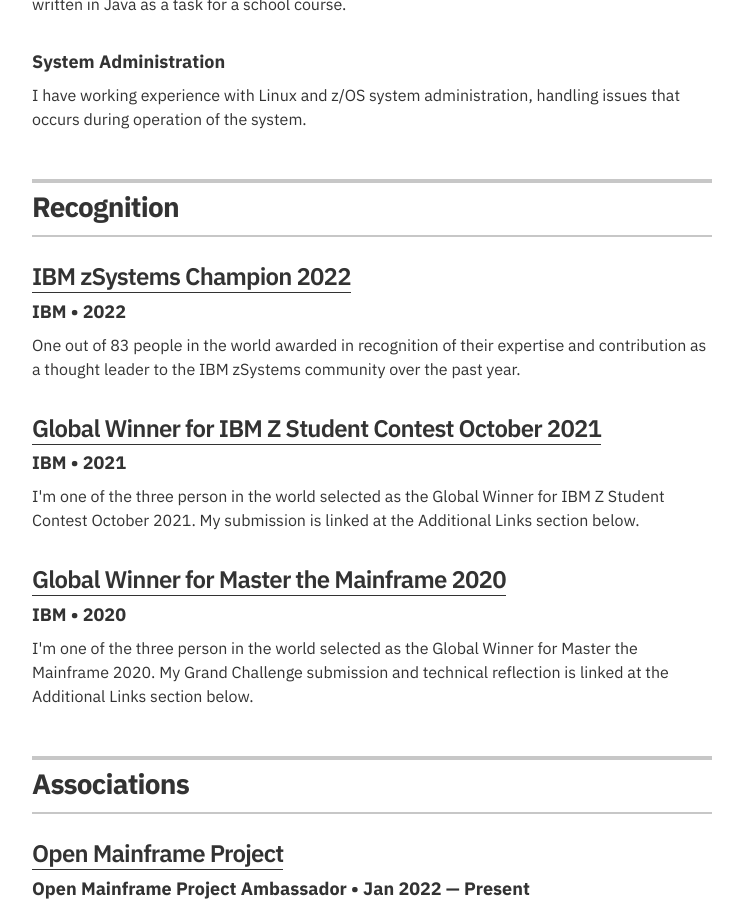
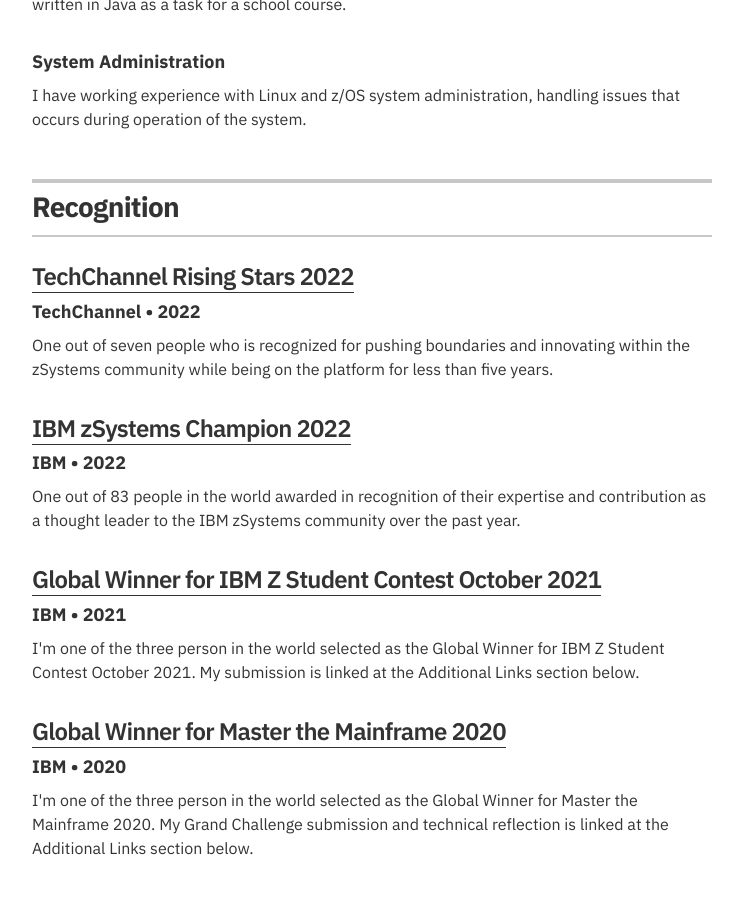
Before and after one commit to tanto259/hartan.to, a Jekyll site: the page built from index.html, in a window 1280 px wide and 900 px high, scrolled down 2262 px. Shown: the whole window, without its empty margins (268-1011 px from the left). Built offline with Jekyll 4.4.1, drawn with Linux system fonts in a browser that asks for light colours.

Commit message:
Add TC Rising Stars

```diff
--- a/_data/recognitions.yml
+++ b/_data/recognitions.yml
@@ -1,4 +1,10 @@
 # Recognitions
+- award: TechChannel Rising Stars 2022
+  organization: TechChannel
+  year: 2022
+  summary: One out of seven people who is recognized for pushing boundaries and innovating within the zSystems community while being on the platform for less than five years.
+  url: https://techchannel.com/Enterprise/10/2022/2022-mainframe-rising-stars
+
 - award: IBM zSystems Champion 2022
   organization: IBM
   year: 2022
```
